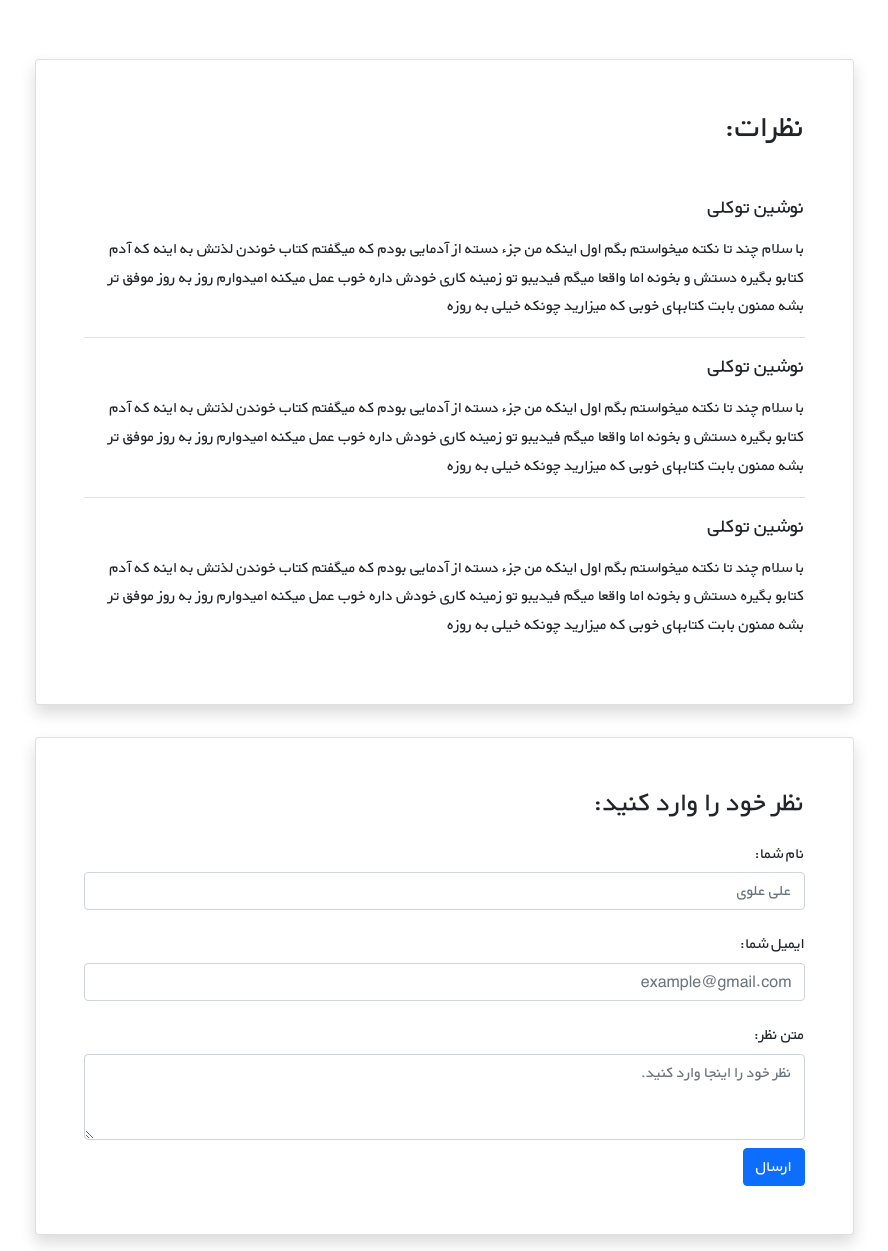
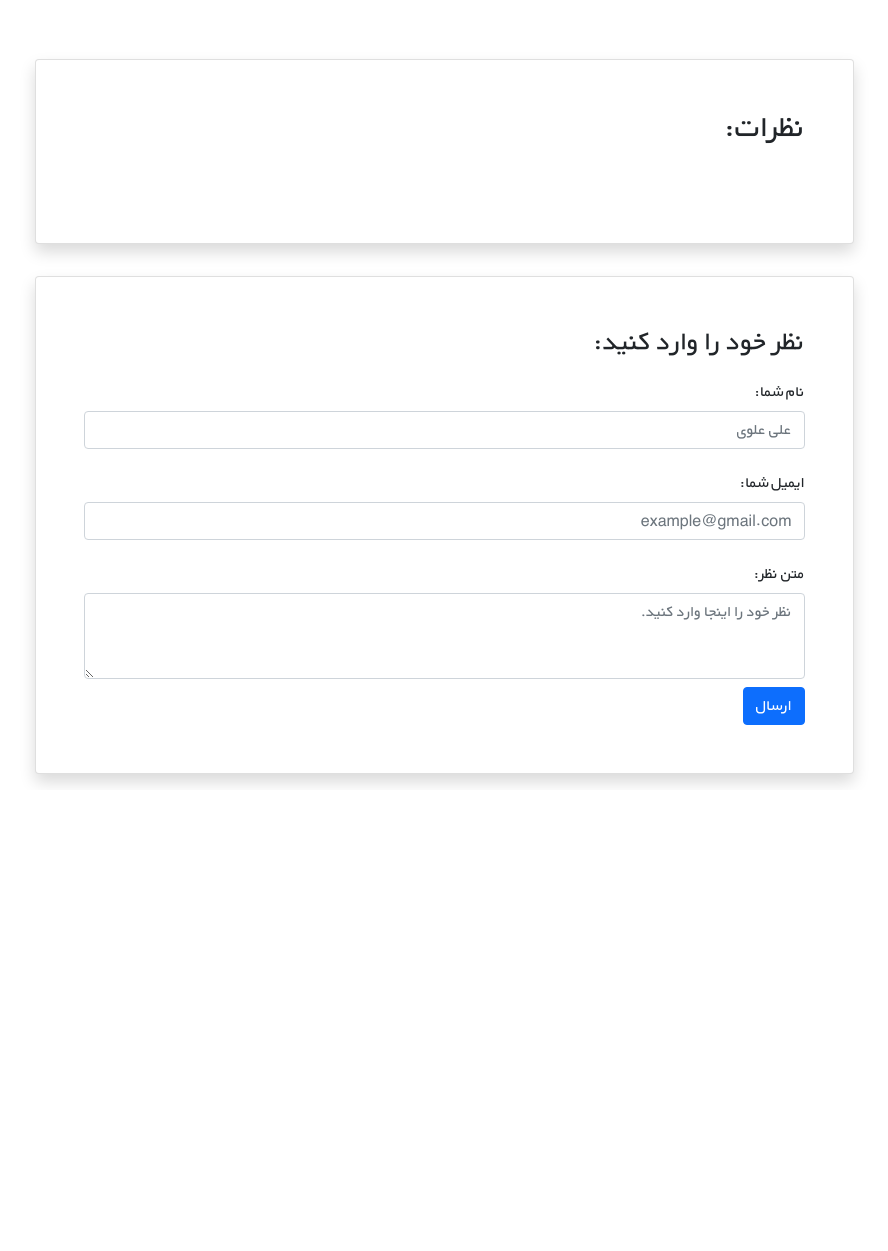
Before and after one commit to soorena62/django_course_bookstore, a Django app: page /books/1/ in a window 1280 px wide. Shown: the part 2339-3590 px from the top of the page, without its empty margins (196-1084 px from the left). After the commit the page ends 3124 px from the top, so only its background shows below. Run offline with Django 4.2, Linux system fonts and the light colour scheme; data comes from the database, SQL or seed files in the repository; both versions use the stored data as it was after the commit.

Commit message:
render book comments in book detail

```diff
--- a/books/templates/books/book_detail.html
+++ b/books/templates/books/book_detail.html
@@ -11,7 +11,7 @@
                         <div class="col-xs-12 col-md-3 d-flex justify-content-center">
                             <div>
                                 {% if book.cover %}
-                                <img src="{{ book.cover.url }}" class="img-fluid rounded-start" alt="...">
+                                    <img src="{{ book.cover.url }}" class="img-fluid rounded-start" alt="...">
                                 {% endif %}
                             </div>
                         </div>
@@ -21,8 +21,8 @@
                             <a href="{% url 'book_update' book.id %}">ویرایش</a>
                             <span> | </span>
                             <a href="{% url 'book_delete' book.id %}">حذف</a>
-{#                            <h5 class="small my-1"><span class="text-muted">مترجم: </span>الهام خرسندی</h5>#}
-{#                            <h5 class="small my-1"><span class="text-muted">انتشارات: </span>هوزمزد</h5>#}
+                            {#                            <h5 class="small my-1"><span class="text-muted">مترجم: </span>الهام خرسندی</h5>#}
+                            {#                            <h5 class="small my-1"><span class="text-muted">انتشارات: </span>هوزمزد</h5>#}
                         </div>
                         <div class="col-xs-12 col-md-3 d-flex flex-column">
                             <h3 class="align-self-center pt-2 text-muted align-self-md-end">
@@ -31,7 +31,6 @@
                         </div>
                     </div>
                 </div>
-
                 <div class="d-flex justify-content-center">
                     <div class="my-3 p-5 w-sm-75 w-100">
                         {{ book.description|linebreaks }}
@@ -41,33 +40,12 @@
                 <div class="d-flex justify-content-center">
                     <div class="card shadow my-3 p-5 w-sm-75 w-100">
                         <h2 class="mb-5">نظرات:</h2>
-                        <div class="border-bottom mb-3">
-                            <h5 class="mb-3">نوشین توکلی</h5>
-                            <p>با سلام چند تا نکته میخواستم بگم اول اینکه من جزء دسته از آدمایی بودم که میگفتم کتاب
-                                خوندن لذتش
-                                به اینه که آدم کتابو بگیره دستش و بخونه اما واقعا میگم فیدیبو تو زمینه کاری خودش داره
-                                خوب عمل
-                                میکنه امیدوارم روز به روز موفق تر بشه ممنون بابت کتابهای خوبی که میزارید چونکه خیلی به
-                                روزه</p>
-                        </div>
-                        <div class="border-bottom mb-3">
-                            <h5 class="mb-3">نوشین توکلی</h5>
-                            <p>با سلام چند تا نکته میخواستم بگم اول اینکه من جزء دسته از آدمایی بودم که میگفتم کتاب
-                                خوندن لذتش
-                                به اینه که آدم کتابو بگیره دستش و بخونه اما واقعا میگم فیدیبو تو زمینه کاری خودش داره
-                                خوب عمل
-                                میکنه امیدوارم روز به روز موفق تر بشه ممنون بابت کتابهای خوبی که میزارید چونکه خیلی به
-                                روزه</p>
-                        </div>
-                        <div>
-                            <h5 class="mb-3">نوشین توکلی</h5>
-                            <p>با سلام چند تا نکته میخواستم بگم اول اینکه من جزء دسته از آدمایی بودم که میگفتم کتاب
-                                خوندن لذتش
-                                به اینه که آدم کتابو بگیره دستش و بخونه اما واقعا میگم فیدیبو تو زمینه کاری خودش داره
-                                خوب عمل
-                                میکنه امیدوارم روز به روز موفق تر بشه ممنون بابت کتابهای خوبی که میزارید چونکه خیلی به
-                                روزه</p>
-                        </div>
+                        {% for comment in comments %}
+                            <div class="border-bottom mb-3">
+                                <h5 class="mb-3">{{ comment.user.username }}</h5>
+                                <p>{{ comment.text|linebreaks }}</p>
+                            </div>
+                        {% endfor comment in comments %}
                     </div>
                 </div>
 
--- a/books/urls.py
+++ b/books/urls.py
@@ -1,10 +1,10 @@
 from django.urls import path
-from .views import BookListView, BookDetailView, BookCreateView, BookUpdateView, BookDeleteView
+from .views import BookListView, BookCreateView, BookUpdateView, BookDeleteView, book_detail_view
 
 
 urlpatterns = [
     path('', BookListView.as_view(), name='book_list'),
-    path('<int:pk>/', BookDetailView.as_view(), name='book_detail'),
+    path('<int:pk>/', book_detail_view, name='book_detail'),
     path('new/', BookCreateView.as_view(), name='book_create'),
     path('<int:pk>/edit/', BookUpdateView.as_view(), name='book_update'),
     path('<int:pk>/delete/', BookDeleteView.as_view(), name='book_delete'),
--- a/books/views.py
+++ b/books/views.py
@@ -1,5 +1,6 @@
 from django.views import generic
 from django.urls import reverse_lazy
+from django.shortcuts import get_object_or_404, render
 from .models import Book
 
 
@@ -13,9 +14,13 @@ class BookListView(generic.ListView):
     context_object_name = 'books'
 
 
-class BookDetailView(generic.DetailView):
-    model = Book
-    template_name = 'books/book_detail.html'
+# class BookDetailView(generic.DetailView):
+#     model = Book
+#     template_name = 'books/book_detail.html'
+def book_detail_view(request, pk):
+    book = get_object_or_404(Book, pk=pk)
+    book_comment = book.comments.all()
+    return render(request, 'books/book_detail.html', {'book': book, 'comments': book_comment})
 
 
 class BookCreateView(generic.CreateView):
```
Also changed, not shown: db.sqlite3.
